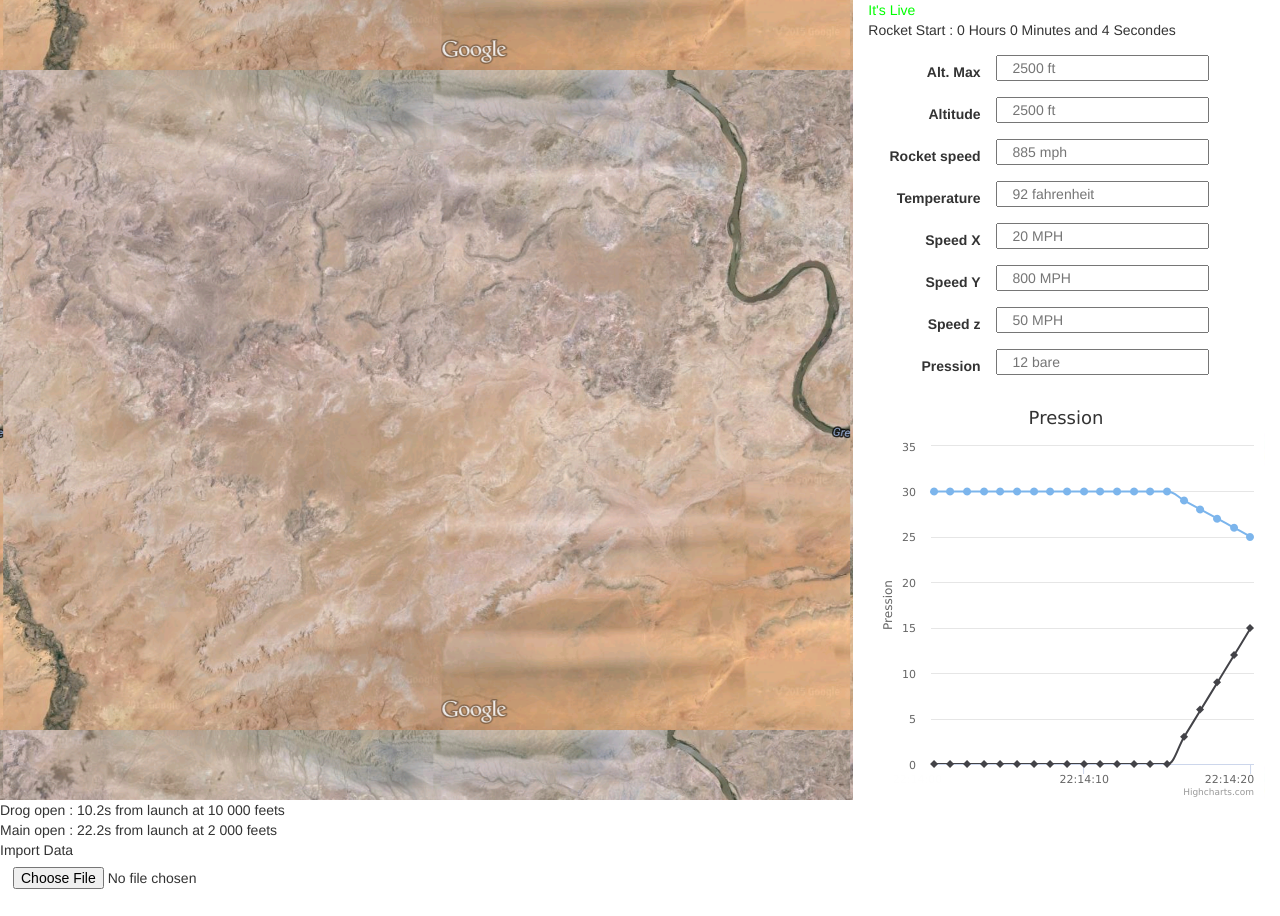
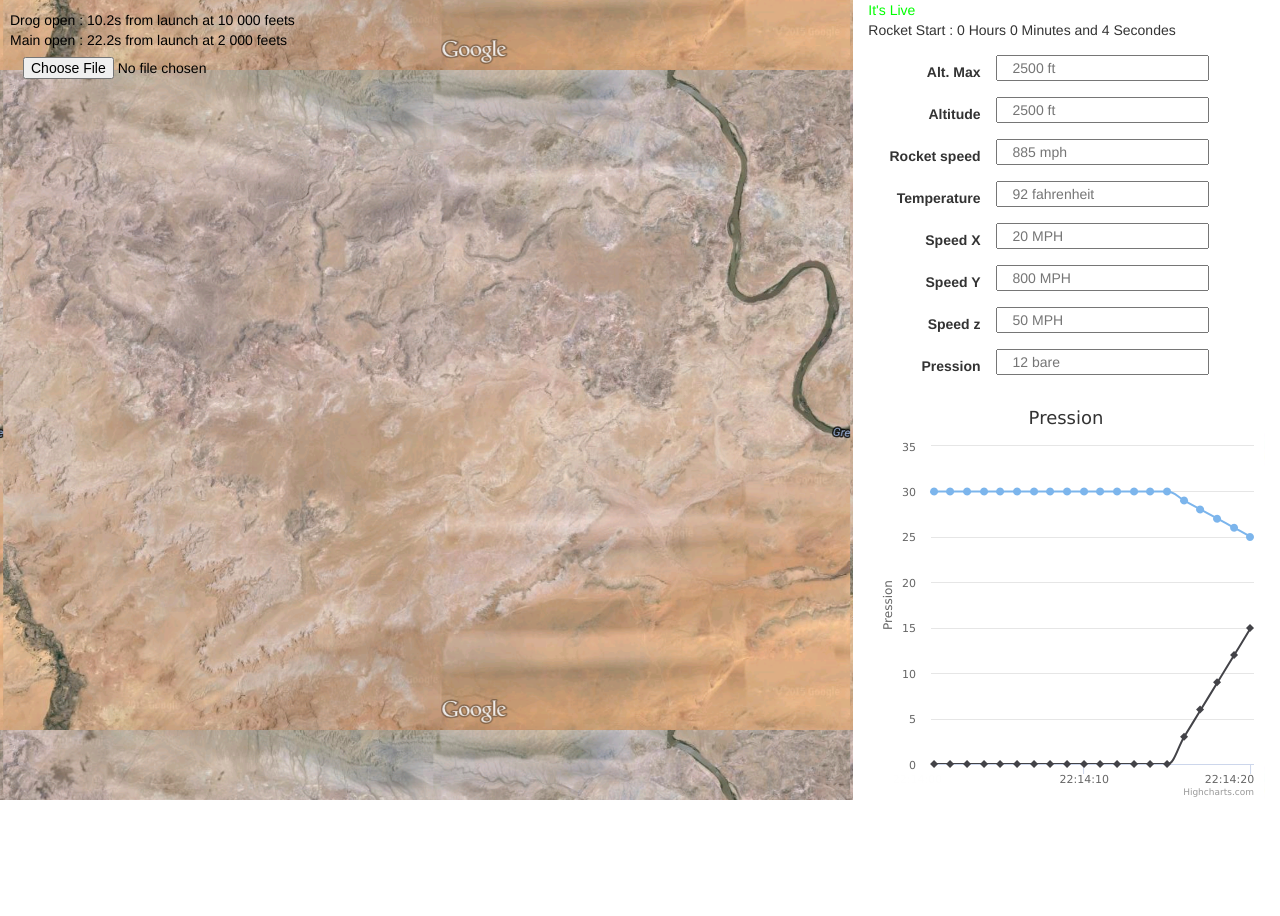
Before and after one commit to OlivierFortin/LOG410_Proto, a website: page app/index.html in a window 1280 px wide. After the commit the page ends 800 px from the top, so only its background shows below. Drawn offline with nearby package versions, Linux system fonts and the light colour scheme; files that its build step writes are made by us from their sources.

Commit message:
Move interface btn

```diff
--- a/app/index.html
+++ b/app/index.html
@@ -61,7 +61,12 @@
 
         <div id="rigth-panel" class="col-md-8 fill">
 
+            <div class="bottom" style="color:black;">
+                Drog open : 10.2s from launch at 10 000 feets <br />
+                Main open : 22.2s from launch at 2 000 feets
+                <input type="file" class="btn" value="Import data"><br />
 
+            </div>
         </div>
         <div id="left-panel" class="col-md-4">
             <div class="half">
@@ -110,12 +115,7 @@
             </div>
         </div>
 
-        <div class="bottom">
-            Drog open : 10.2s from launch at 10 000 feets <br />
-            Main open : 22.2s from launch at 2 000 feets <br />
-            Import Data<input type="file" class="btn" value="Import data"><br />
 
-        </div>
 
 
         <!-- build:js scripts/vendor.js -->
```
